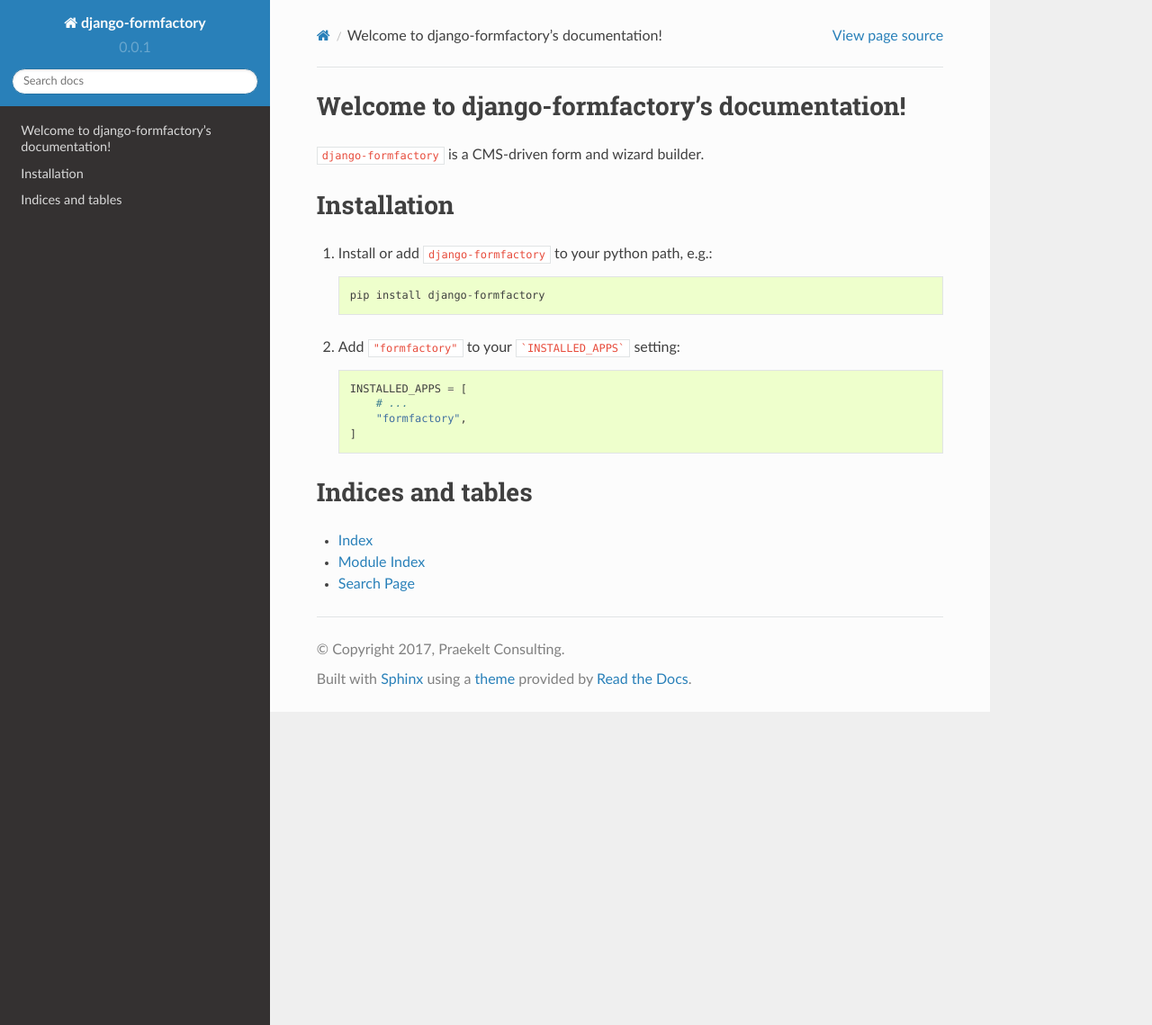
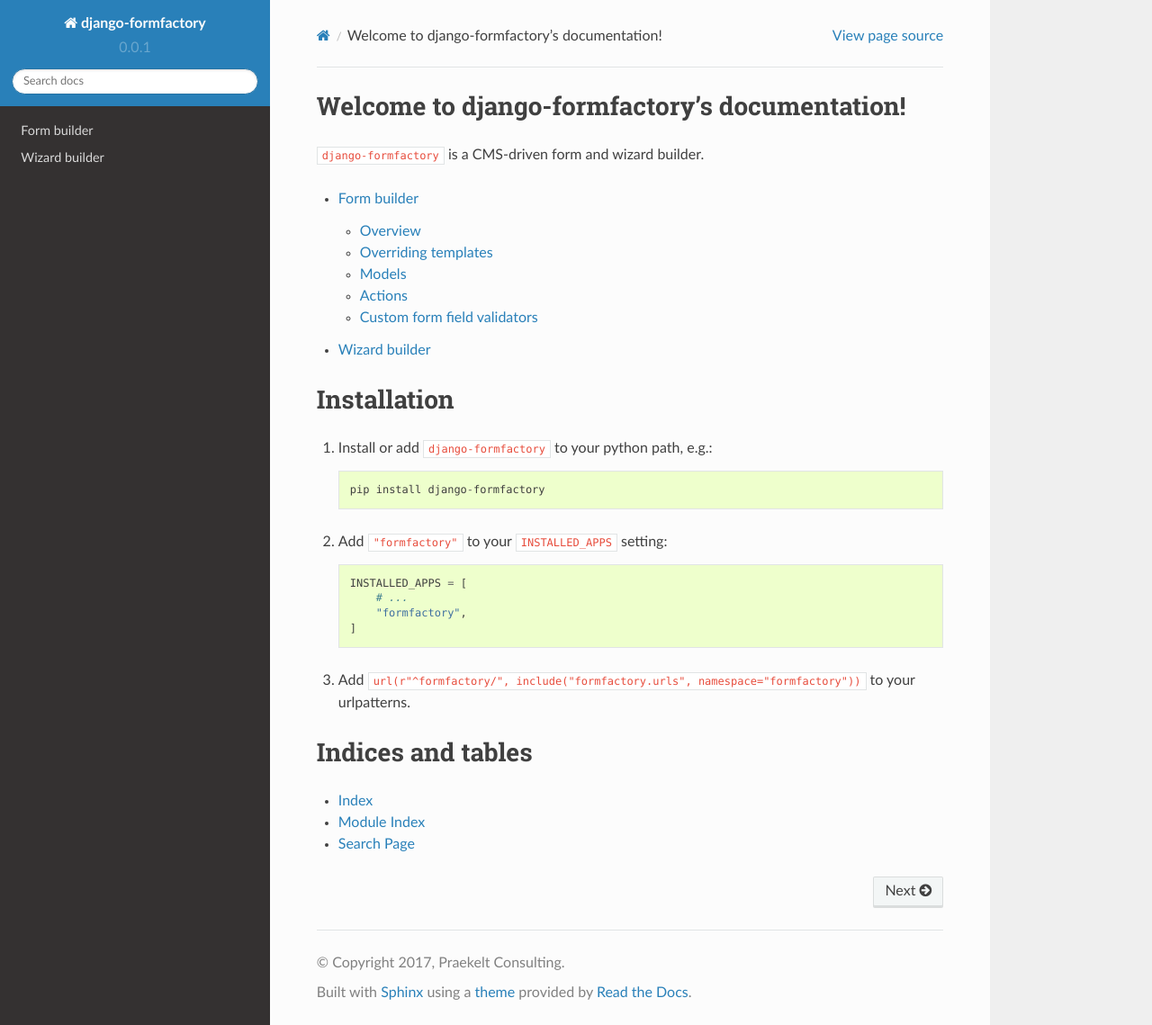
Before and after one commit to praekelt/django-formfactory, a Sphinx documentation site: the page built from docs/index.rst, in a window 1280 px wide and 1139 px high. Shown: the whole window at 90% size. Built offline with Sphinx 7.4.7 and the Read the Docs theme 2.0.0, drawn with Linux system fonts in a browser that asks for light colours.

Commit message:
Updated docs

````diff
--- /dev/null
+++ b/docs/form.rst
@@ -0,0 +1,19 @@
+============
+Form builder
+============
+
+Overview
+========
+
+
+Overriding templates
+====================
+
+Models
+======
+
+Actions
+=======
+
+Custom form field validators
+============================
--- a/docs/index.rst
+++ b/docs/index.rst
@@ -9,8 +9,9 @@
 ``django-formfactory`` is a CMS-driven form and wizard builder.
 
 .. toctree::
-   :maxdepth: 2
-   :caption: Contents:
+
+    form
+    wizard
 
 Installation
 ============
@@ -18,12 +19,14 @@
 
     pip install django-formfactory
 
-#. Add ``"formfactory"`` to your ```INSTALLED_APPS``` setting::
+#. Add ``"formfactory"`` to your ``INSTALLED_APPS`` setting::
 
     INSTALLED_APPS = [
         # ...
         "formfactory",
     ]
+
+#. Add ``url(r"^formfactory/", include("formfactory.urls", namespace="formfactory"))`` to your urlpatterns.
 
 Indices and tables
 ==================
--- /dev/null
+++ b/docs/wizard.rst
@@ -0,0 +1,3 @@
+==============
+Wizard builder
+==============
````
